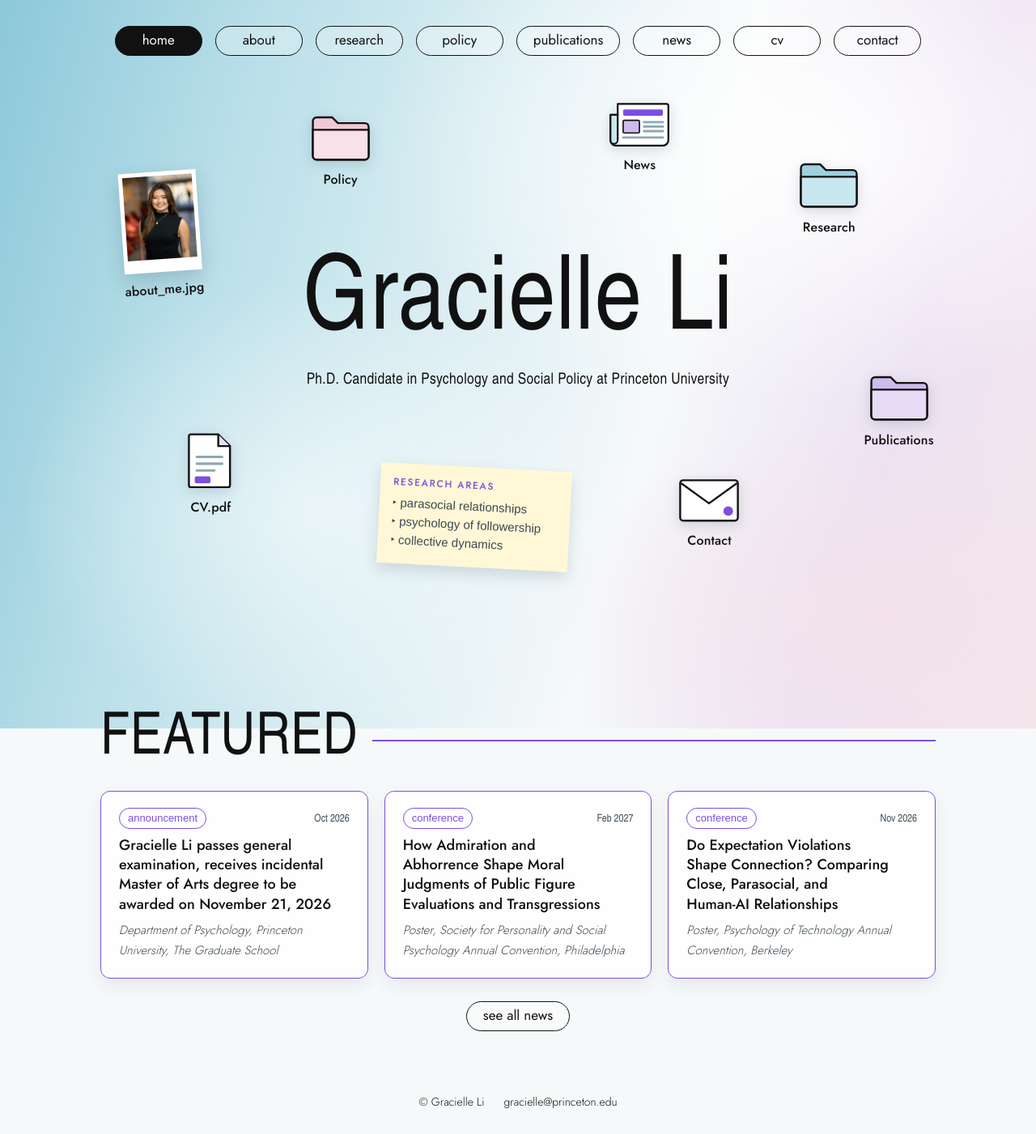
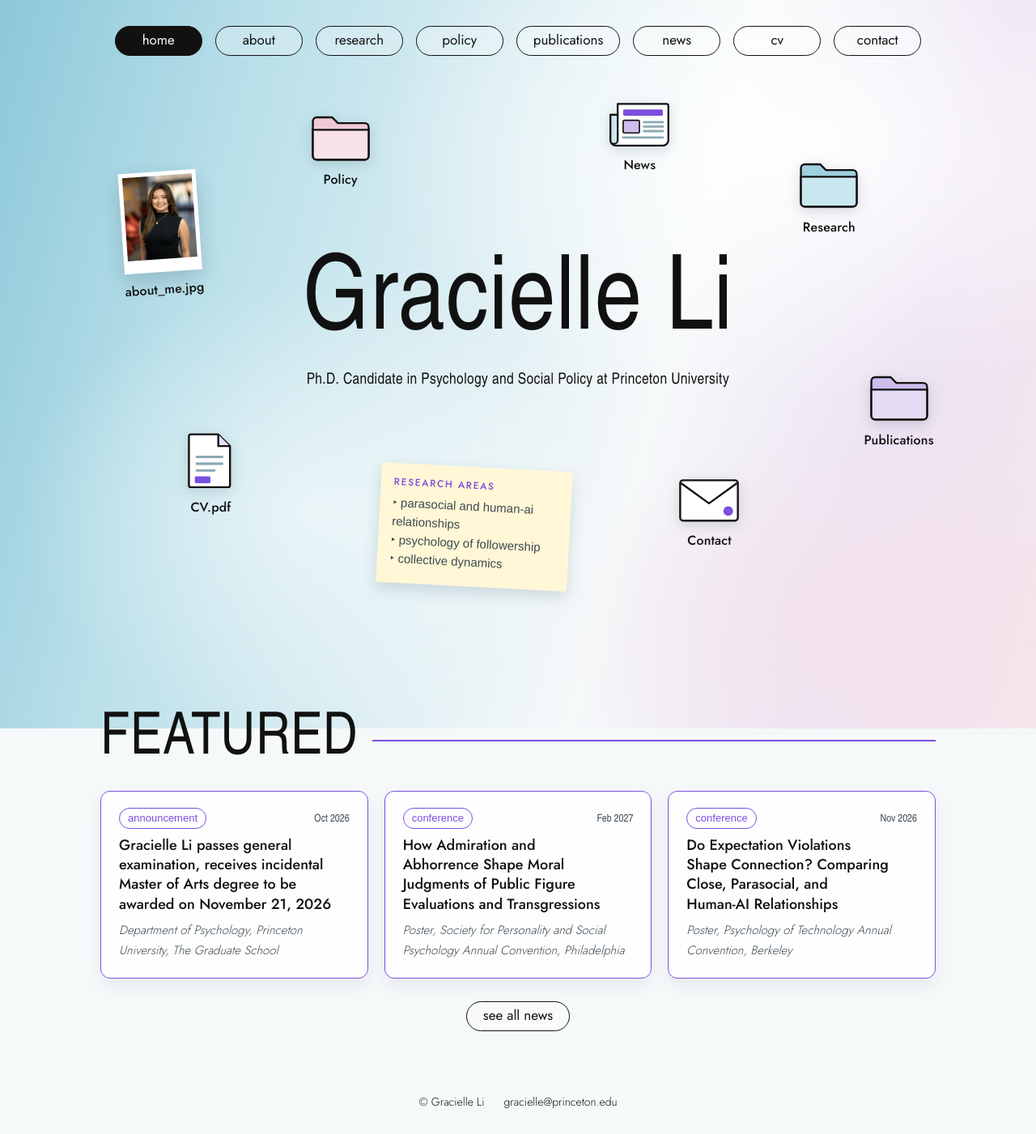
Before and after one commit to gracielleli/gracielleli.github.io, a Jekyll site: the page built from index.html, in a window 1280 px wide. Shown: the whole page at 81% size. Built offline with Jekyll 4.4.1, drawn with Linux system fonts in a browser that asks for light colours; some web fonts are replaced.

Commit message:
Update index.html

```diff
--- a/index.html
+++ b/index.html
@@ -44,7 +44,7 @@ nav: home
 
   <div class="sticky" style="--x:36%; --y:66%; --r:3deg" aria-hidden="true">
     <span class="sticky-title">research areas</span>
-    ‣ parasocial relationships<br>‣ psychology of followership<br>‣ collective dynamics
+    ‣ parasocial and human-ai relationships<br>‣ psychology of followership<br>‣ collective dynamics
   </div>
 </section>
 
```
